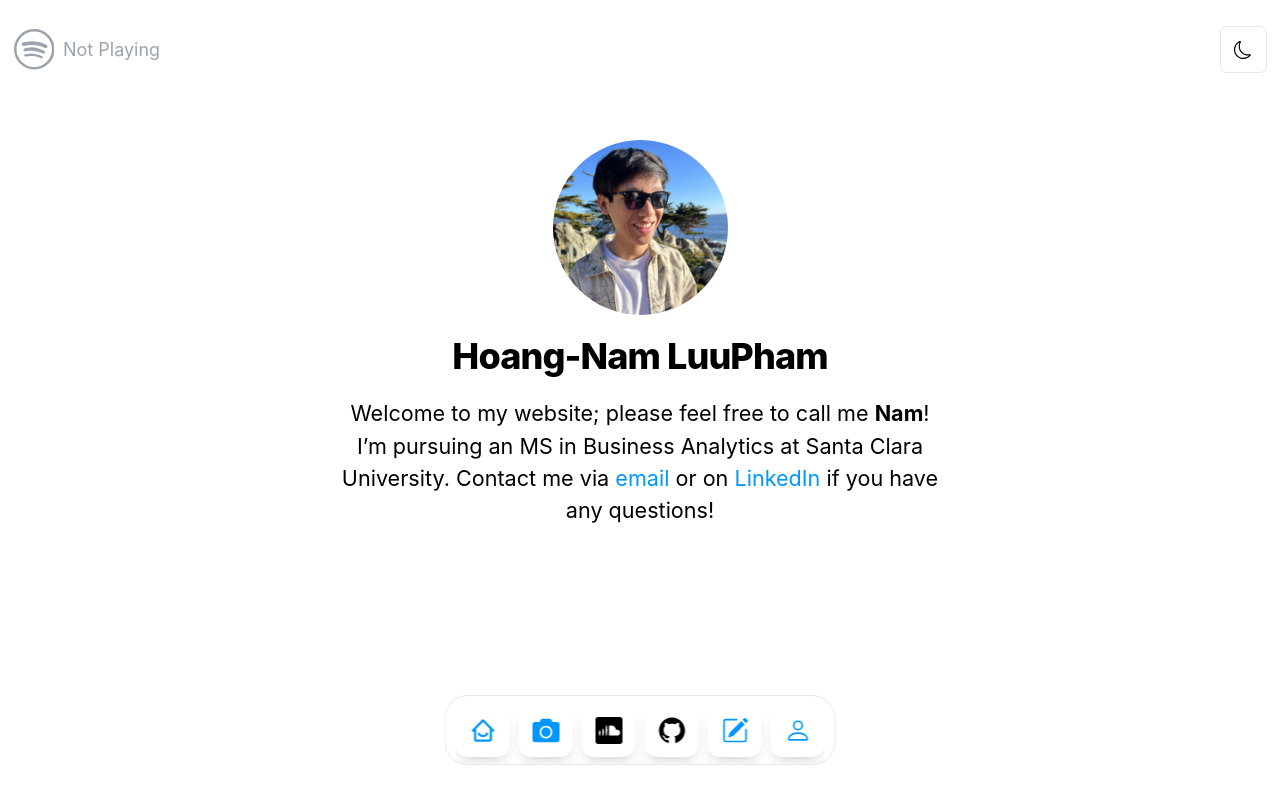
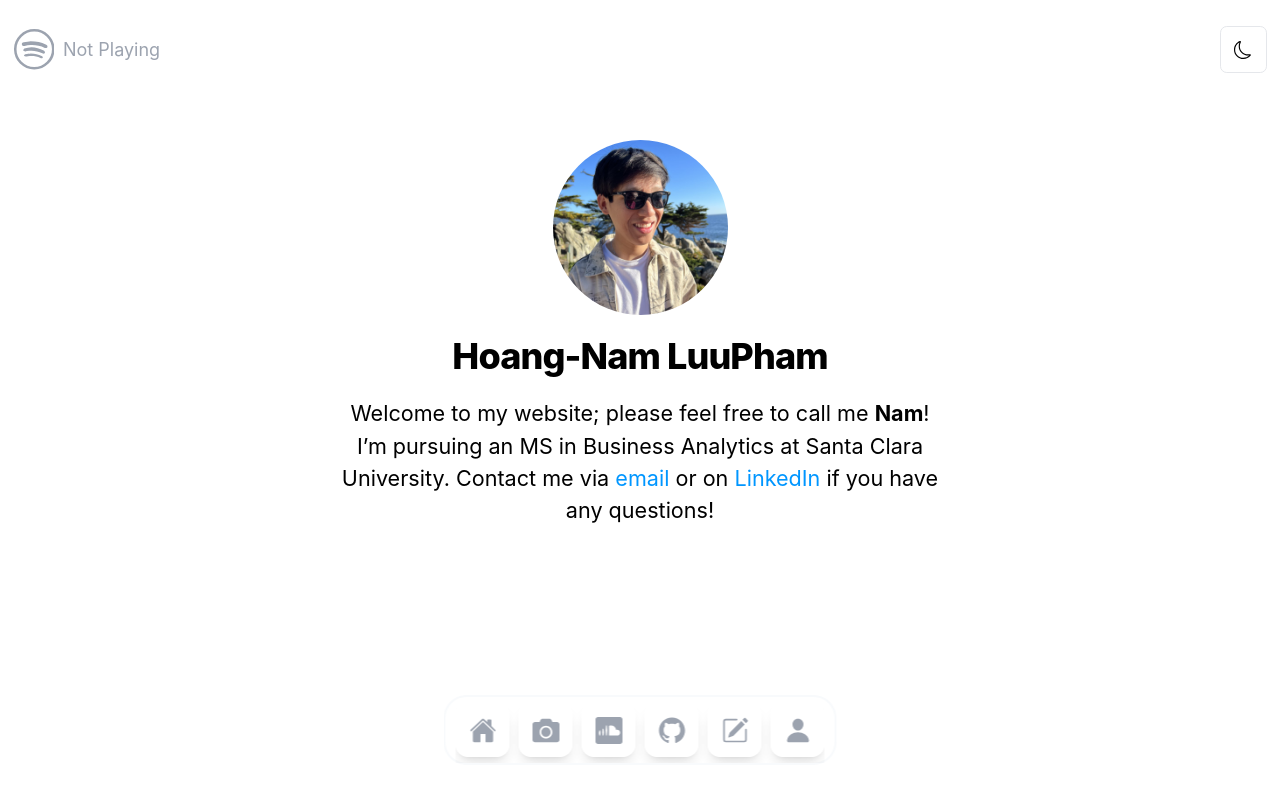
Before and after one commit to hnlp1997/my-website, a Next.js app: page / in a window 1280 px wide. Shown: the top 804 px of the page. Built offline with nearby package versions, Linux system fonts and the light colour scheme; no server answers.

Commit message:
change icon colors

```diff
--- a/src/components/sections/Footer.js
+++ b/src/components/sections/Footer.js
@@ -1,6 +1,6 @@
 import NavItem from "../NavItem";
-import { BiHomeSmile } from "react-icons/bi";
-import { BsPerson } from "react-icons/bs";
+import { IoHome } from "react-icons/io5";
+import { IoPerson } from "react-icons/io5";
 import { FaCamera } from "react-icons/fa";
 import { RxGithubLogo } from "react-icons/rx";
 import { BsPencilSquare } from "react-icons/bs";
@@ -8,41 +8,41 @@ import { ImSoundcloud2 } from "react-icons/im";
 import RedirectItem from "./redirectitems";
 
 const Footer = () => (
-  <footer className="z-10 fixed inset-x-0 bottom-0 left-1/2 flex h-[70px] w-[calc(100%_-_64px)] max-w-max -translate-x-1/2 -translate-y-1/2 justify-between rounded-[23px] border border-primary-200 bg-primary-100 px-[10px]  text-sm shadow-primary backdrop-blur dark:border-primary-400 dark:border-opacity-20 dark:bg-mirage-900 dark:bg-opacity-[0.08]">
+  <footer className="z-10 fixed inset-x-0 bottom-0 left-1/2 flex h-[70px] w-[calc(100%_-_64px)] max-w-max -translate-x-1/2 -translate-y-1/2 justify-between rounded-[23px] border-2 border-slate-50 border-primary-200 bg-primary-100 px-[10px]  text-sm shadow-primary backdrop-blur dark:border-primary-400 dark:border-opacity-20 dark:bg-mirage-900 dark:bg-opacity-[0.08]">
     <div className="flex w-full shrink-0 items-center gap-x-2 overflow-x-auto text-center">
       <NavItem
         href="/"
-        icon={<BiHomeSmile className="h-6 w-6" />}
+        icon={<IoHome className="h-6 w-6 text-gray-400" />}
         title={"Home"}
       />
       <NavItem
         href="/photos"
-        icon={<FaCamera className="h-6 w-6" />}
+        icon={<FaCamera className="h-6 w-6 text-gray-400" />}
         title={"Photos"}
       />
 
       <RedirectItem
         href="https://soundcloud.com/wwwnam"
         target="_blank"
-        icon={<ImSoundcloud2 className="h-6 w-6" />}
-        title={"Soundcloud"}
+        icon={<ImSoundcloud2 className="h-6 w-6 text-gray-400" />}
+        title={"SoundCloud"}
       />
 
       <RedirectItem
         href="https://github.com/hnlp1997"
         target="_blank"
-        icon={<RxGithubLogo className="h-6 w-6" />}
+        icon={<RxGithubLogo className="h-6 w-6 text-gray-400" />}
         title={"Github"}
       />
 
       <NavItem
         href="/posts"
-        icon={<BsPencilSquare className="h-6 w-6" />}
+        icon={<BsPencilSquare className="h-6 w-6 text-gray-400" />}
         title={"Blog"}
       />
       <NavItem
         href="/about"
-        icon={<BsPerson className="h-6 w-6" />}
+        icon={<IoPerson className="h-6 w-6 text-gray-400" />}
         title={"About Me"}
       />
     </div>
```
Also changed, not shown: src/pages/photos.js (+6 -0 lines).
